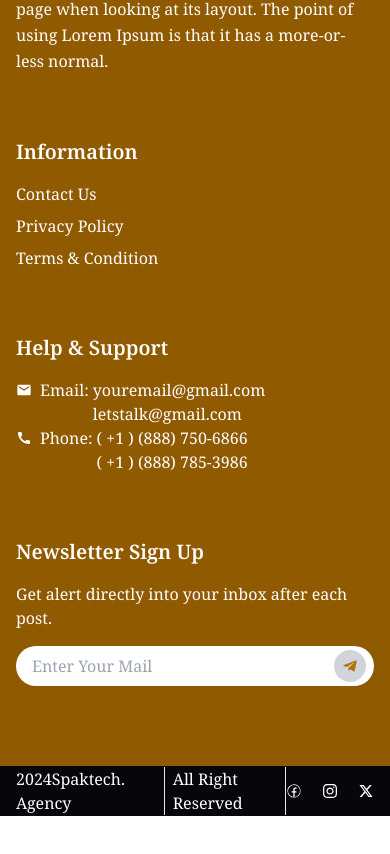
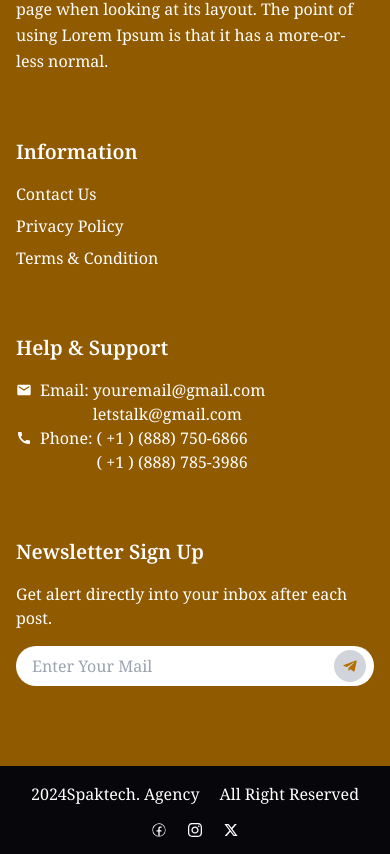
Before and after one commit to AlmasWD09/fitness-website, a Next.js app: page / in a window 390 px wide. Shown: the part 4539-5393 px from the top of the page. Before the commit the page ends 5355 px from the top, so only its background shows below. Built offline with nearby package versions, Linux system fonts and the light colour scheme.

Commit message:
all section responsive ok

```diff
--- a/src/components/shared/Footer.jsx
+++ b/src/components/shared/Footer.jsx
@@ -67,9 +67,9 @@ const Footer = () => {
 
             {/* Bottom Footer */}
             <div className="w-full  bg-[#07060A]">
-                <div className="px-4 h-[50px] flex items-center justify-between lg:px-0 lg:max-w-[1320px] mx-auto">
-                    <div className="flex gap-2 text-white border-r lg:pr-[450px]">
-                        <p className="border-r pr-3">2024Spaktech. Agency</p>
+                <div className="p-4 flex flex-col lg:flex-row  items-center justify-between lg:px-0 lg:max-w-[1320px] mx-auto">
+                    <div className="flex gap-2 text-white md:border-r md:pr-[450px] pb-4">
+                        <p className="md:border-r pr-3">2024Spaktech. Agency</p>
                         <p>All Right Reserved</p>
                     </div>
                     <div className="flex items-center gap-5 text-white">
--- a/src/components/shared/Navbar.jsx
+++ b/src/components/shared/Navbar.jsx
@@ -10,8 +10,6 @@ import { HiOutlineShoppingCart } from "react-icons/hi";
 
 const Navbar = () => {
     const [getMenu, setMenu] = useState(false);
-
-  const itemsSuper = 0;
 
     const navLinks = [
         {
@@ -45,9 +43,9 @@ const Navbar = () => {
             <div className=" flex items-center justify-between container mx-auto px-4 ">
                 <div className="lg:hidden" onClick={() => setMenu(!getMenu)}>
                     {getMenu ? (
-            <IoCloseSharp className="text-xl bg-primary/30 rounded-full w-10 h-10 p-2"/>
+                        <IoCloseSharp className="text-xl bg-primary/30 rounded-full w-10 h-10 p-2" />
                     ) : (
-            <GiHamburgerMenu className="text-xl bg-primary/30 rounded-full w-10 h-10 p-2"/>
+                        <GiHamburgerMenu className="text-xl bg-primary/30 rounded-full w-10 h-10 p-2" />
                     )}
                 </div>
 
@@ -56,11 +54,12 @@ const Navbar = () => {
                     <Image src="https://i.ibb.co.com/6W21TPV/image-4.png" alt="logo" height={1000} width={200} />
                 </div>
                 <div className="flex items-center ml-40 gap-8 lg:hidden">
-            <HiOutlineShoppingCart className="text-2xl"/>
-            <FiSearch className="text-2xl"/>
-            <Image className="w-14 h-1w-14" src="https://i.ibb.co.com/MRxhScd/Ellipse-223.png" alt="avater" width={100} height={100}/>
+                    <HiOutlineShoppingCart className="text-2xl" />
+                    <FiSearch className="text-2xl" />
+                    <Image className="w-14 h-1w-14" src="https://i.ibb.co.com/MRxhScd/Ellipse-223.png" alt="avater" width={100} height={100} />
                 </div>
 
+                {/* destop device */}
                 <div className="hidden lg:flex ">
                     <ul className="flex items-center gap-6">
                         {navLinks.map((item) => (
@@ -80,8 +79,8 @@ const Navbar = () => {
                     {/* button start  */}
                     <div className="group relative hidden lg:flex items-center gap-8">
                         <div className="flex items-center gap-8">
-            <HiOutlineShoppingCart className="text-2xl"/>
-            <FiSearch className="text-2xl"/>
+                            <HiOutlineShoppingCart className="text-2xl" />
+                            <FiSearch className="text-2xl" />
                         </div>
                         <div className="flex items-center gap-4">
                             <button className="border border-primary px-6 py-2">Login</button>
@@ -95,8 +94,7 @@ const Navbar = () => {
 
             {/* mobile responsive section  */}
             <div
-        className={`h-screen overflow-y-auto w-full lg:hidden  absolute z-[9999]   transition-all bg-white ease-in-out duration-300 transform ${
-          getMenu ? "translate-x-0" : "-translate-x-full"
+                className={`h-screen overflow-y-auto w-full lg:hidden  absolute z-[9999]   transition-all bg-white ease-in-out duration-300 transform ${getMenu ? "translate-x-0" : "-translate-x-full"
                     }`}
             >
                 <div className="p-10 ">
```
Lines whose indentation alone changed are shown as unchanged.
